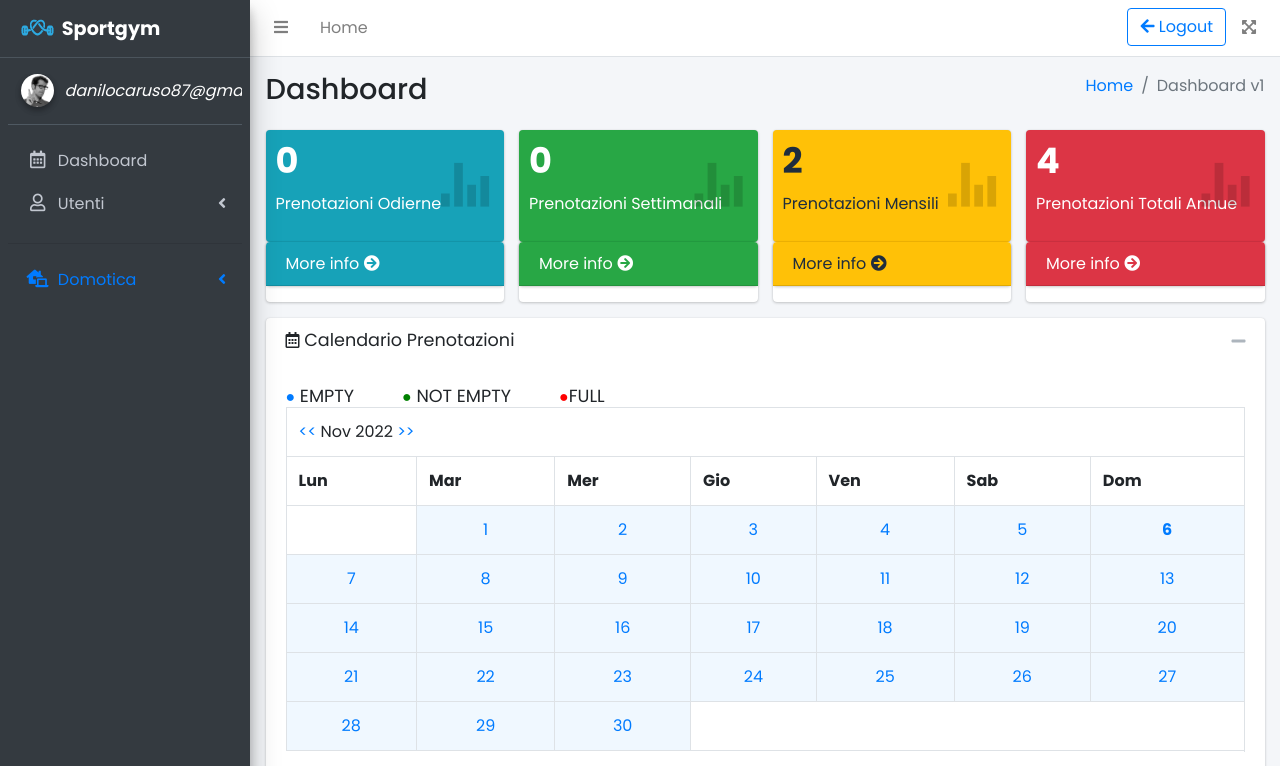
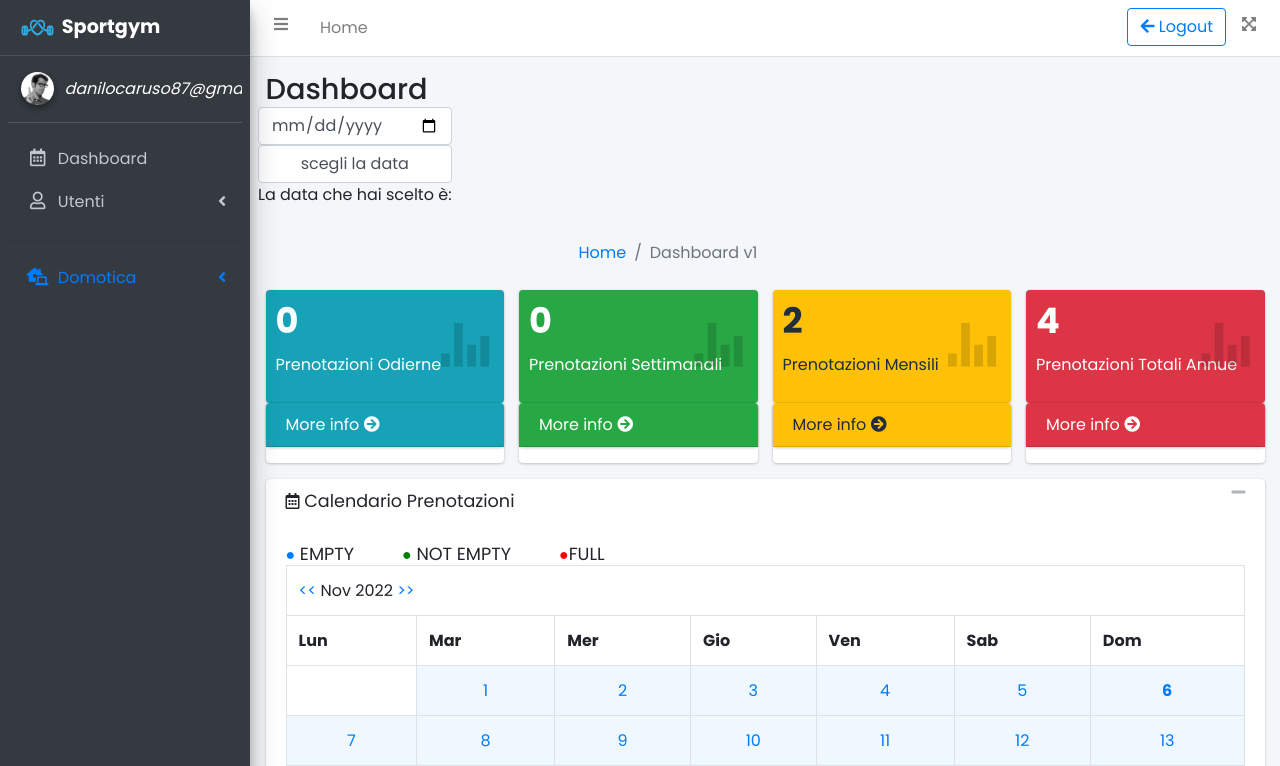
Before and after one commit to JackF007/Gestione_Palestra_Battle_CADMO, a PHP site: page /dashboard.php in a window 1280 px wide. Shown: the top 766 px of the page. Run offline with PHP 8.4, Linux system fonts and the light colour scheme; a user stored in the database is signed in; data comes from the database, SQL or seed files in the repository; some libraries are stand-ins or nearby versions.

Commit message:
Tentativo fallito di cercare in base alla data

```diff
--- a/dashboard.php
+++ b/dashboard.php
@@ -1,3 +1,12 @@
+
+<script>
+    //per poter scegliere quale data ti interessa sapere le statistiche sugli appuntamenti
+    function scegli_data(){
+            let data_scelta = document.getElementById("scegli_data").value;
+            document.getElementById("demo").innerHTML = data_scelta;
+        }
+</script>
+
 <?php
 session_start();
 
@@ -14,7 +23,7 @@ if (!(isset($_SESSION['session_id']))) {
 } else if ("amministrazione" != $session_ruolo) {
     header("location:profiloutente.php");
 }
-
+//dati delle prenotazioni odierne
 $mail_log = $_SESSION['session_email'];
 $k8_9 = 0;
 $k9_10 = 0;
@@ -51,7 +60,7 @@ while ($row = mysqli_fetch_array($result, MYSQLI_NUM)) {
 }
 mysqli_free_result($result);
 
-///////////////////
+//dati delle prenotazioni settimanali
 
 $S8_9 = 0;
 $S9_10 = 0;
@@ -110,7 +119,7 @@ mysqli_free_result($result);
 
 
 
-/////////////////////////
+//Dati delle prenotazioni mensili
 $M8_9 = 0;
 $M9_10 = 0;
 $M10_11 = 0;
@@ -153,7 +162,7 @@ while ($row = mysqli_fetch_array($result, MYSQLI_NUM)) {
 mysqli_free_result($result);
 
 
-/////////////////////////
+//dati delle prenotazioni annue
 $A8_9 = 0;
 $A9_10 = 0;
 $A10_11 = 0;
@@ -196,11 +205,6 @@ while ($row = mysqli_fetch_array($result, MYSQLI_NUM)) {
 mysqli_free_result($result);
 
 $con->close();
-
-
-
-
-
 ?>
 <!DOCTYPE html>
 <html lang="en">
@@ -238,6 +242,15 @@ $con->close();
                         <div class="col-sm-6">
                             <h1 class="m-0">Dashboard</h1>
                         </div>
+                        <div class="input-group mb-3">
+                            <form action="./upload_data.php" method="post">
+                                <input type="date" class="form-control" id="scegli_data">
+                                <button class="form-control" type="submit" name="scegli_data" onclick="scegli_data()">scegli la data</button>
+                                <p id="demo">La data che hai scelto è:</p>
+                            </form>
+                        <div class="input-group-append">
+                        </div>
+                        </div>
                         <!-- /.col -->
                         <div class="col-sm-6">
                             <ol class="breadcrumb float-sm-right">
@@ -267,11 +280,9 @@ $con->close();
                                 <div class="icon">
                                     <i class="ion ion-stats-bars"></i>
                                 </div>
-
                             </div>
                             <div class="w-100">
                                 <div class="card">
-
                                     <div id="accordion">
                                         <div class="card card-info">
                                             <div class="card-header">
@@ -283,7 +294,6 @@ $con->close();
                                             </div>
                                             <div id="collapseOne" class="collapse" data-parent="#accordion" style="">
                                                 <div class="card">
-
                                                     <!-- /.card-header -->
                                                     <div class="card-body p-0">
                                                         <table class="table table-sm">
@@ -340,11 +350,8 @@ $con->close();
                                                     </div>
                                                     <!-- /.card-body -->
                                                 </div>
-
                                             </div>
                                         </div>
-
-
                                     </div>
                                     <!-- /.card-body -->
                                 </div>
@@ -361,13 +368,10 @@ $con->close();
                                 </div>
                                 <div class="icon">
                                     <i class="ion ion-stats-bars"></i>
-
                                 </div>
-
                             </div>
                             <div class="w-100">
                                 <div class="card">
-
                                     <div id="accordion2">
                                         <div class="card card-success">
                                             <div class="card-header">
@@ -379,7 +383,6 @@ $con->close();
                                             </div>
                                             <div id="collapsetwo" class="collapse" data-parent="#accordion2" style="">
                                                 <div class="card">
-
                                                     <!-- /.card-header -->
                                                     <div class="card-body p-0">
                                                         <table class="table table-sm">
@@ -747,20 +750,13 @@ $con->close();
                                             } else {
 
                                                 $day = $j - ($lunedi - 1); // cicla ogni gg
-
-
                                                 $data = strtotime(date($y . "-" . $m . "-" . $day)); // cicla ogni data numerica
                                                 $oggi = strtotime(date("Y-m-d"));
                                                 $kont = 0;
-
                                                 $trov = False;
-
                                                 include 'config.php';
-
                                                 $sql = "SELECT str_data FROM prenotazioni where month(data_appuntamento)=$m and year(data_appuntamento)=$y and ( stato_prenotazione='intatta'or stato_prenotazione='modificata')";
                                                 $result = mysqli_query($con, $sql) or die(mysqli_error($con));
-
-
                                                 while ($row = mysqli_fetch_array($result, MYSQLI_NUM)) {
                                                     if ($row[0] == (string)$data) {
 
@@ -780,29 +776,19 @@ $con->close();
                                                     while ($row = mysqli_fetch_array($result, MYSQLI_NUM)) {
                                                         if ($row[0] == $data) $kont++;
                                                     }
-
                                                     if ($kont == 8) {
-
                                                         $day = "<a class=\"cal_red\" href=\"prenotazioni.php?day=$data\">$day</a>";
                                                     } else {
-
                                                         $day = "<a class=\"cal_green\" href=\"prenotazioni.php?day=$data\">$day</a>";
                                                     }
                                                 } else {
                                                     $day = "<a class=\"cal_blue\" href=\"prenotazioni.php?day=$data\">$day</a>";
                                                 }
-
-
-
-
                                                 if ($data != $oggi) {
                                                     echo "<td style=\"padding: 0;\">" . $day . "</td>";
                                                 } else {
                                                     echo "<td style=\"padding: 0;\"><b>" . $day . "</b></td>";
                                                 }
-
-
-
                                                 /* fine ciclo mese */
                                             }
                                             if ($j % $cols == 0) {
@@ -812,11 +798,9 @@ $con->close();
                                         echo "<tr></tr>";
                                         echo "</table>";
                                     }
-
                                     ShowCalendar(date("m"), date("Y"));
                                     ?>
                                     <!-- Main content -->
-
                                 </div>
                                 <!-- /.card-body -->
                             </div>
@@ -843,8 +827,6 @@ $con->close();
                                     </div>
                                     <!-- /. tools -->
                                 </div>
-
-
                                 <!-- /.card-header -->
                                 <div class="card-body">
                                     <table class="table table-striped projects">
--- a/register.php
+++ b/register.php
@@ -115,7 +115,6 @@ $mail_log = $_SESSION['session_email'];
                             <div class="input-group mb-3">
                                 <input type="date" class="form-control" placeholder="data_nascita" name="data_nascita" required>
                                 <div class="input-group-append">
-
                                 </div>
                             </div>
                             <label for="CF">Codice Fiscale</label>
```
Also changed, not shown: upload_data.php (+7 -0 lines).
